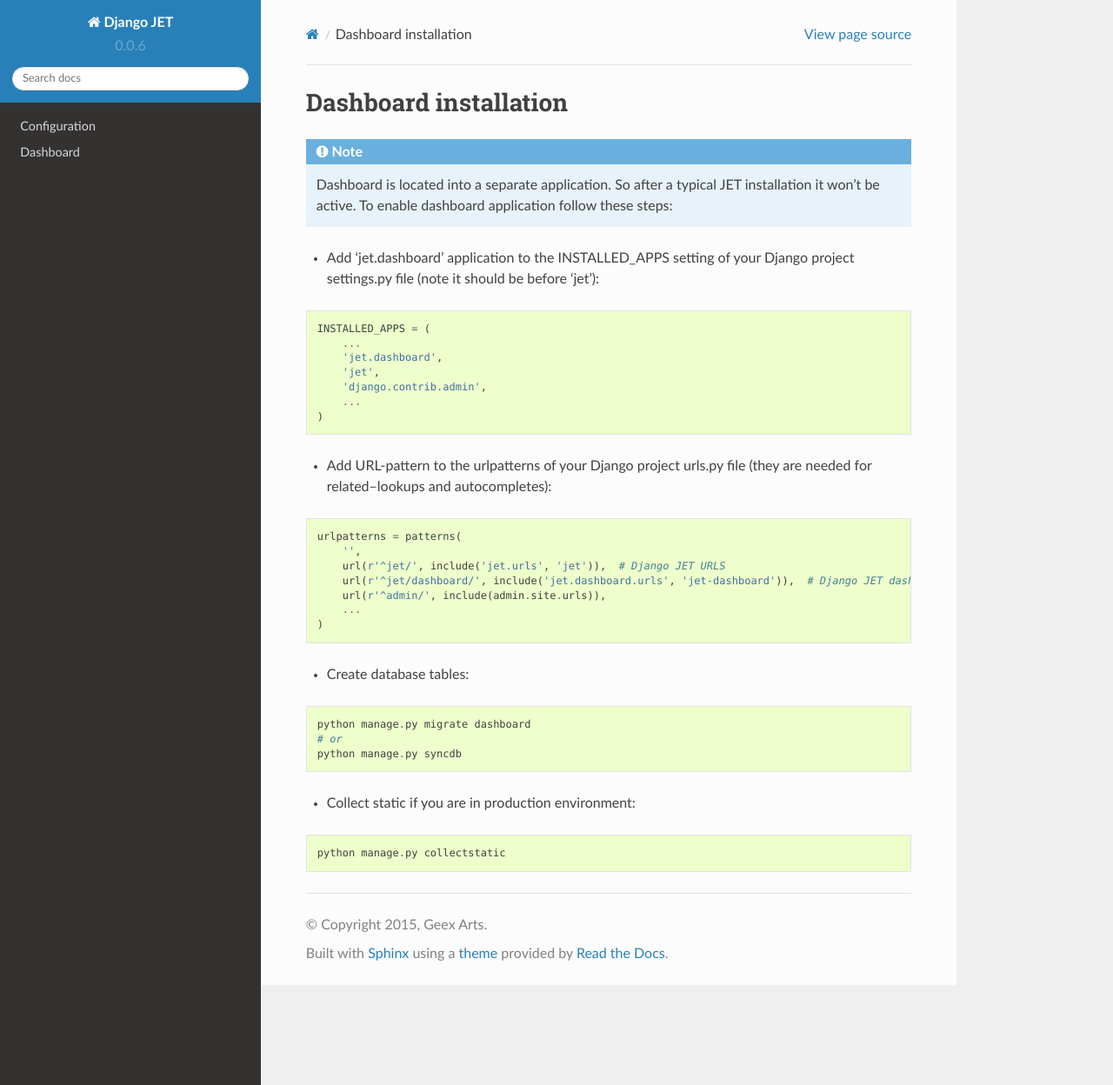
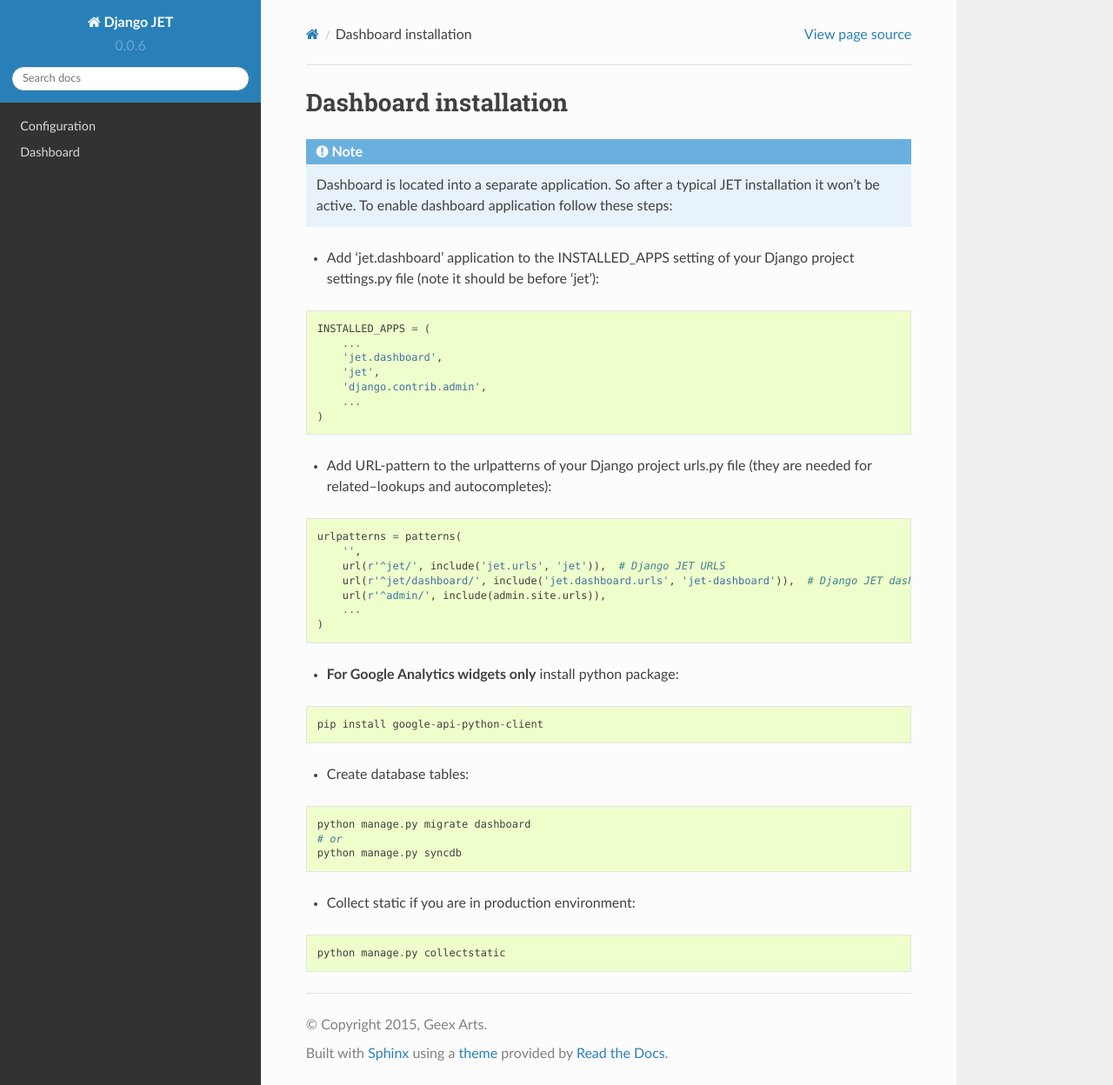
Before and after one commit to geex-arts/django-jet, a Sphinx documentation site: the page built from docs/install_dashboard.rst, in a window 1280 px wide and 1248 px high. Shown: the whole window at 87% size. Built offline with Sphinx 7.4.7 and the Read the Docs theme 2.0.0, drawn with Linux system fonts in a browser that asks for light colours; pages that are not in the unit, such as notebooks, are missing from menus.

Commit message:
Update docs

```diff
--- a/README.rst
+++ b/README.rst
@@ -138,6 +138,12 @@
         ...
     )
 
+* **For Google Analytics widgets only** install python package:
+
+.. code::
+
+    pip install google-api-python-client
+
 * Create database tables:
 
 .. code:: python
--- a/docs/install_dashboard.rst
+++ b/docs/install_dashboard.rst
@@ -29,6 +29,12 @@
         ...
     )
 
+* **For Google Analytics widgets only** install python package:
+
+.. code::
+
+    pip install google-api-python-client
+
 * Create database tables:
 
 .. code:: python
```
